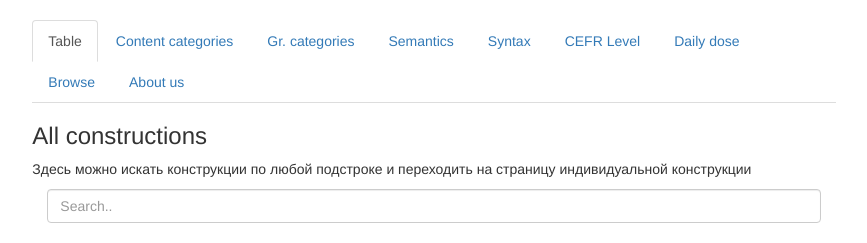
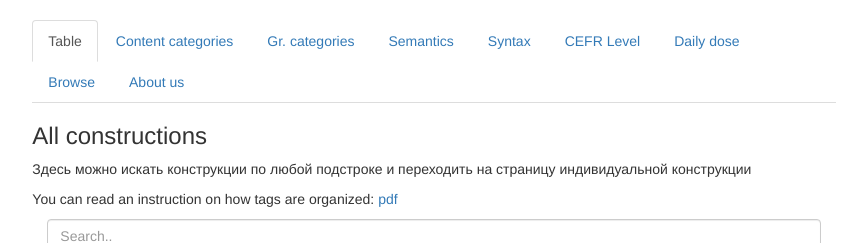
Before and after one commit to sfedia/russian-constructicon, a Flask app: template templates/main_page.html in a window 1280 px wide. Shown: the part 52-295 px from the top of the page, without its empty margins (206-1073 px from the left). Run offline with Flask 2, Linux system fonts and the light colour scheme; the template is opened without the code that fills it, so the values that code supplies are empty; parts of the project's set-up code (start-up, migrations or seed data) failed here and were passed over; some libraries are stand-ins or nearby versions.

Commit message:
add instructions

```diff
--- a/templates/main_page.html
+++ b/templates/main_page.html
@@ -261,6 +261,7 @@ main div.container {
       <div id="panel6" class="tab-pane fade in active">
         <h3>All constructions</h3>
           <p>Здесь можно искать конструкции по любой подстроке и переходить на страницу индивидуальной конструкции</p>
+          <p>You can read an instruction on how tags are organized: <a href="/instruction">pdf</a> </p>
             <div class="container">
             <input class="form-control" id="myInput" type="text" placeholder="Search..">
             <br>
```
